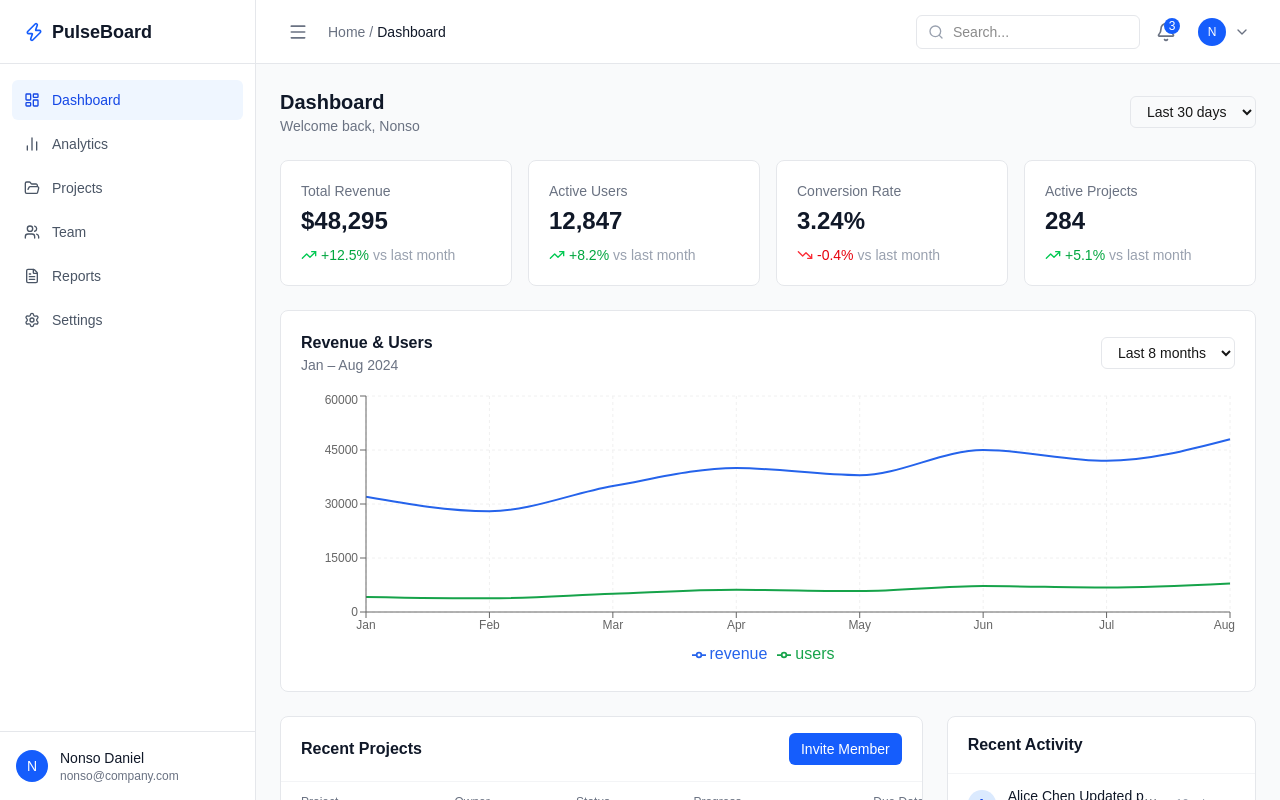
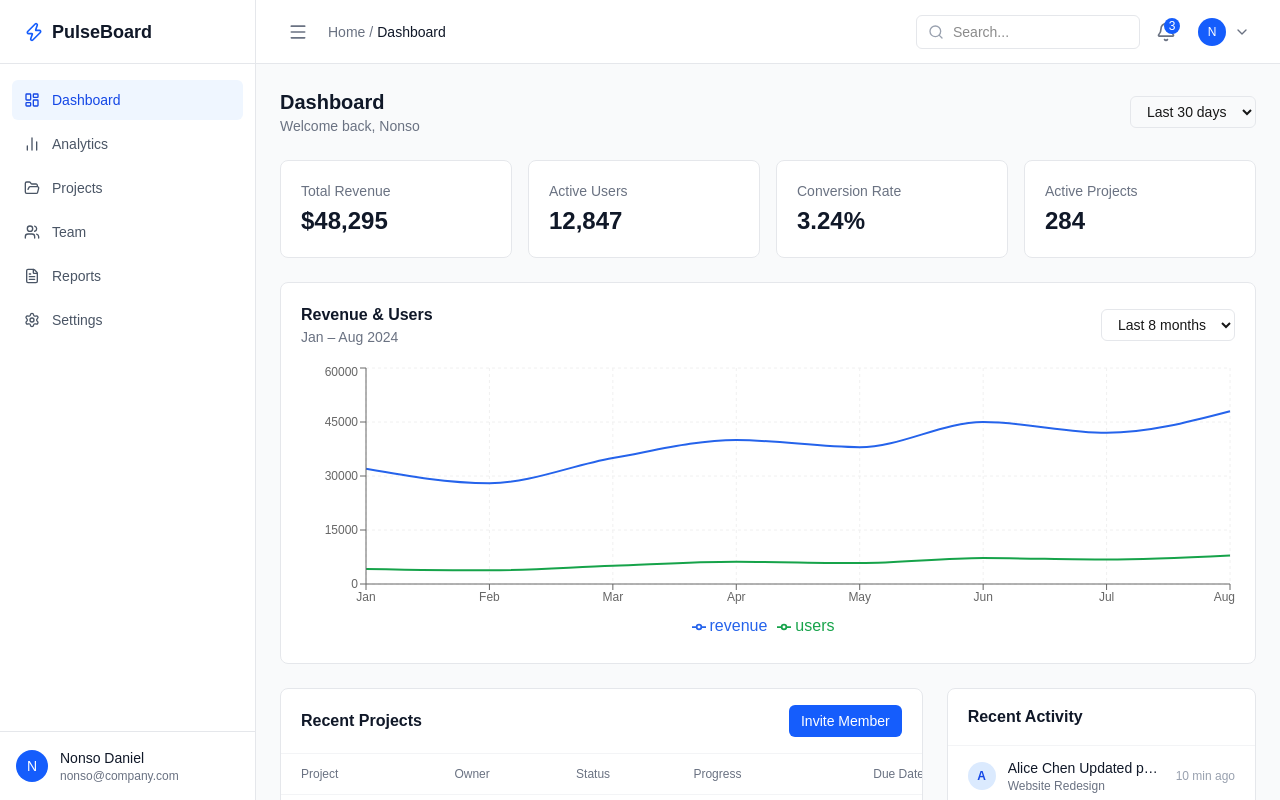
Before and after one commit to nonsodaniel/Pulseboard, a Next.js app: page / in a window 1280 px wide. Built offline with nearby package versions, Linux system fonts and the light colour scheme.

Commit message:
bug: trend indicators stripped from KPI cards (Bug 10)

```diff
--- a/components/KpiCard.tsx
+++ b/components/KpiCard.tsx
@@ -1,5 +1,3 @@
-import { TrendingUp, TrendingDown } from "lucide-react";
-
 interface KpiCardProps {
   title: string;
   value: string;
@@ -8,26 +6,11 @@
   description: string;
 }
 
-export default function KpiCard({ title, value, change, trend, description }: KpiCardProps) {
+export default function KpiCard({ title, value }: KpiCardProps) {
   return (
     <div className="bg-white border border-gray-200 rounded-lg p-5">
       <p className="text-sm text-gray-500 font-medium">{title}</p>
       <p className="text-2xl font-bold text-gray-900 mt-1">{value}</p>
-      <div className="flex items-center gap-1 mt-2">
-        {trend === "up" ? (
-          <TrendingUp className="w-4 h-4 text-green-500" />
-        ) : (
-          <TrendingDown className="w-4 h-4 text-red-500" />
-        )}
-        <span
-          className={`text-sm font-medium ${
-            trend === "up" ? "text-green-600" : "text-red-600"
-          }`}
-        >
-          {change}
-        </span>
-        <span className="text-sm text-gray-400">{description}</span>
-      </div>
     </div>
   );
 }
```
